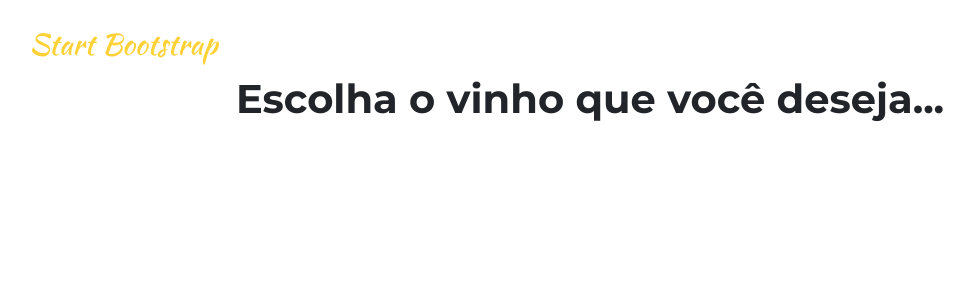
After one commit to LucasPanao/vinho, a Django app: template vinhos/templates/listavinhosrefrigerados.html in a window 1280 px wide. The commit adds this page. Shown: the top 300 px of the page, without its empty margins (50-1024 px from the left). Run offline with Django 3.2, Linux system fonts and the light colour scheme; the template is opened without the code that fills it, so the values that code supplies are empty; some libraries are stand-ins or nearby versions; some web fonts are replaced.

Commit message:
Criando nova view para vinhos refrigerados.

```diff
--- a/vinhos/templates/index.html
+++ b/vinhos/templates/index.html
@@ -7,9 +7,9 @@
             <div class="container">
                 <div class="masthead-heading text-uppercase">Seja bem vindo ao nosso sommelier digital!</div>
                 <div class="masthead-subheading">Antes de mais nada, me conta...</div>
-                <a class="btn btn-primary btn-xl text-uppercase js-scroll-trigger" href="{% url 'listavinhos' %}">Quero beber aqui</a>
+                <a class="btn btn-primary btn-xl text-uppercase js-scroll-trigger" href="{% url 'listavinhosrefrigerados' %}">Quero beber aqui</a>
                 <div class="masthead-subheading">ou</div>
-                <a class="btn btn-primary btn-xl text-uppercase js-scroll-trigger" href="#services">Quero levar p/casa</a>
+                <a class="btn btn-primary btn-xl text-uppercase js-scroll-trigger" href="{% url 'listavinhos' %}">Quero levar p/casa</a>
             </div>
         </header>
 {% endblock %}
--- /dev/null
+++ b/vinhos/templates/listavinhosrefrigerados.html
@@ -0,0 +1,22 @@
+{% extends 'base.html' %}
+{% load static %}
+{% block content %}
+{% include 'partials/navbar.html' %}
+<h1 class="h1-vinho">Escolha o vinho que você deseja...</h1>
+        {% if vinhos %}
+        {% for vinhos in vinhos %}
+        <div class="card" style="width: 17.4rem;">
+            <img class="card-img-top" src={{vinhos.imagem_vinho.url}} alt="{{vinhos.imagem_vinho.name}}">
+            <div class="card-body">
+              <h5 class="card-title">{{vinhos.nome_vinho}} <img class="flag-mini" src="{% static 'assets/flags/' %}{{vinhos.pais_vinho}}.gif" width="40px" height="25px" alt="{{vinhos.paises_vinho_nomes}}"> </h5>
+              <p class="card-text">{{vinhos.desc_vinho}}</p>
+              <p class="card-text">{{vinhos.tipo_vinho}}</p>
+              <p class="card-text">{{vinhos.casta_vinho}}</p>
+              <p class="card-text">{{vinhos.ano_vinho}}</p>
+              <a href="#" class="btn btn-primary btn-m">Quero esse!</a>
+            </div>
+          </div>
+          {% endfor %}
+          {% else %}
+          {% endif %}
+{% endblock %}
--- a/vinhos/urls.py
+++ b/vinhos/urls.py
@@ -4,5 +4,6 @@ from . import views
 
 urlpatterns = [
     path('', views.index, name='index'),
-    path('listavinhos', views.listavinhos, name='listavinhos')
+    path('listavinhos', views.listavinhos, name='listavinhos'),
+    path('listavinhosrefrigerados', views.listavinhosrefrigerados, name='listavinhosrefrigerados')
 ]
```
Also changed, not shown: vinhos/views.py (+10 -1 lines).
